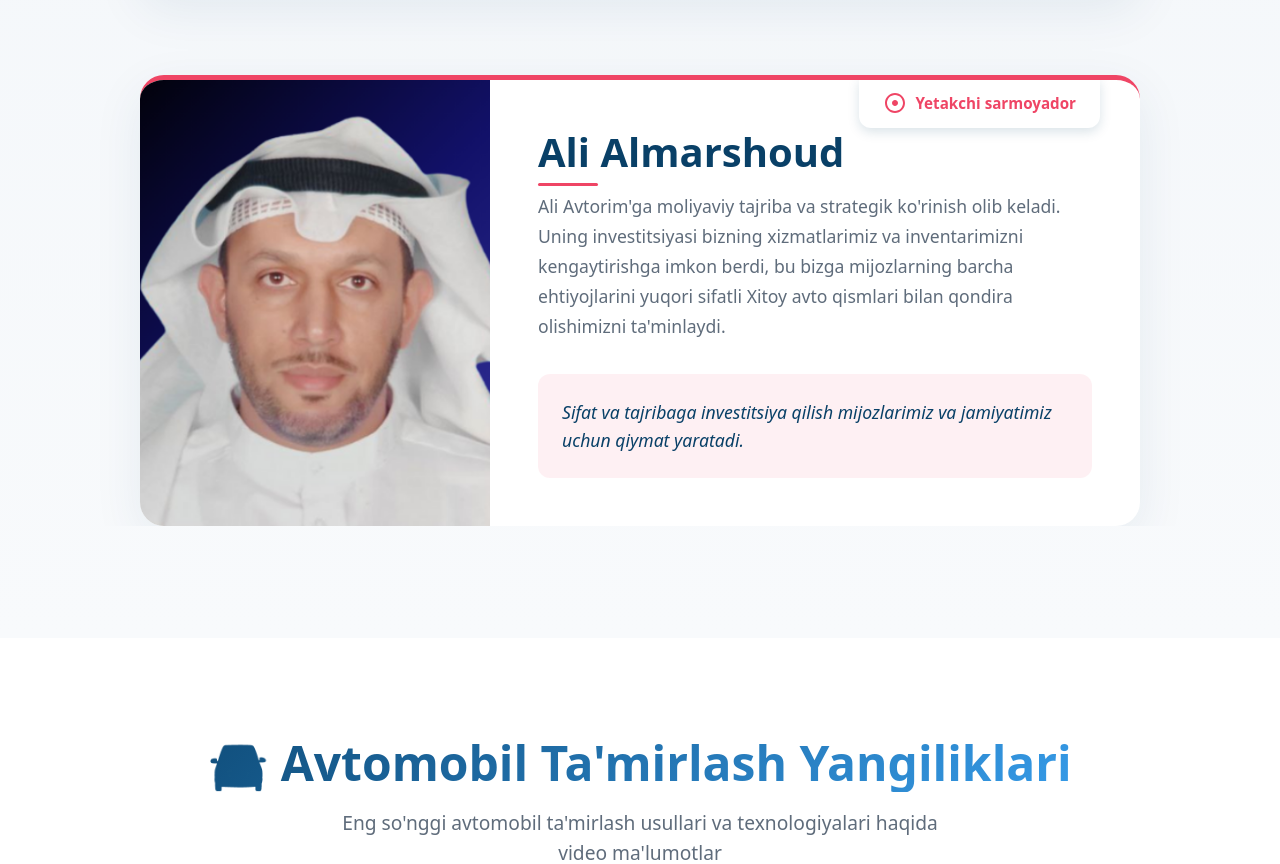
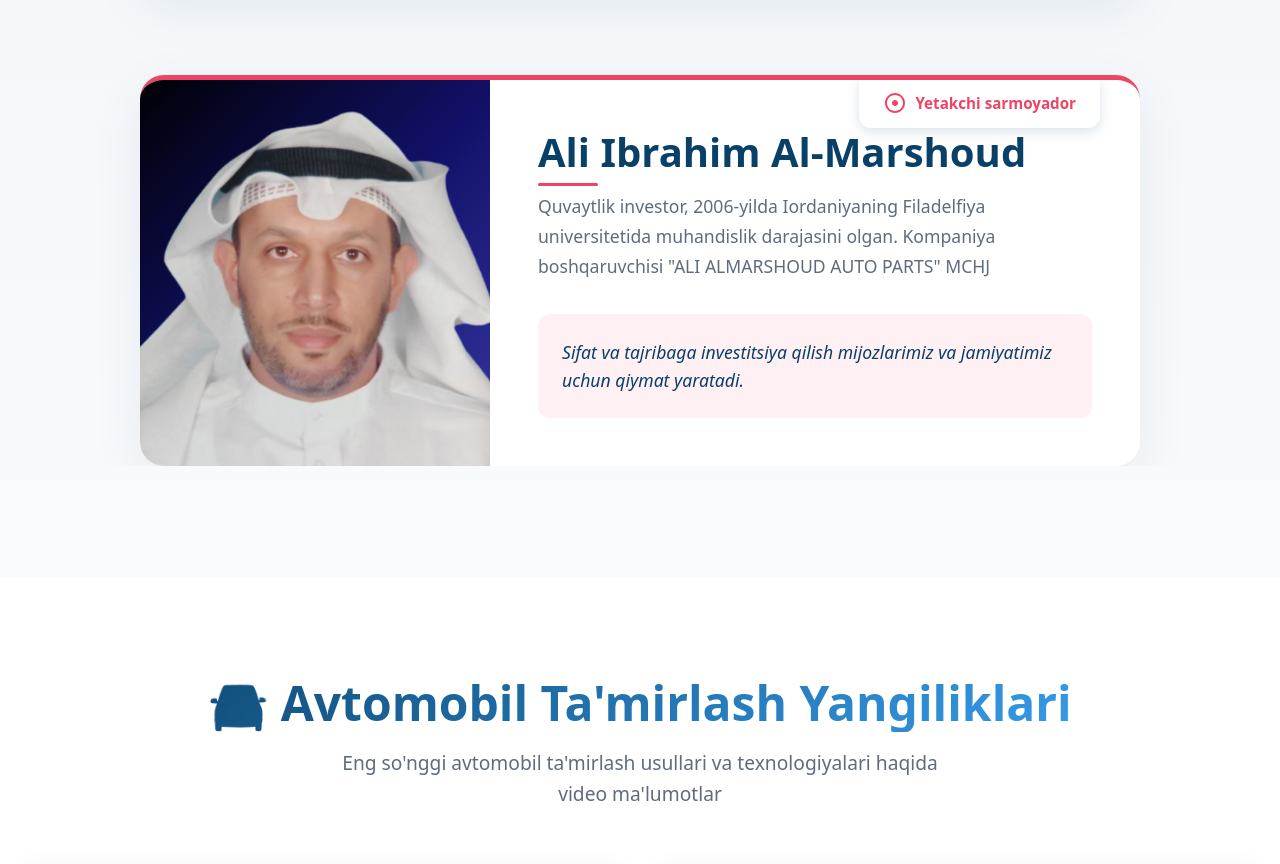
Before and after one commit to Mirjalol49/Avtorim.uz, a React (Vite) app: page / in a window 1280 px wide. Shown: the part 5820-6684 px from the top of the page. Built offline with nearby package versions, Linux system fonts and the light colour scheme; grey boxes are pictures that could not be loaded.

Commit message:
investor section updated

```diff
--- a/src/Ui/Header/Header.css
+++ b/src/Ui/Header/Header.css
@@ -145,11 +145,15 @@
       width: 80%;
       max-width: 300px;
       height: 100vh;
-      background: rgba(0, 0, 0, 0.9);
-      backdrop-filter: blur(10px);
+      background: black; /* Solid background color */
+      backdrop-filter: none;
       padding: 100px 25px 40px;
       transition: right 0.4s ease;
       z-index: 1000;
+      display: flex;
+      flex-direction: column;
+      align-items: center;
+      justify-content: center;
     }
 
     .nav.active {
@@ -159,7 +163,7 @@
     .nav-list {
       flex-direction: column;
       gap: 24px;
-      align-items: flex-start;
+      align-items: center;
     }
 
     .overlay {
--- a/src/Ui/Main/Founders/Founders.jsx
+++ b/src/Ui/Main/Founders/Founders.jsx
@@ -42,16 +42,22 @@ const Founders = () => {
       }
     },
     investor: {
-      name: "Ali Almarshoud",
+      name: "Ali Ibrahim Al-Marshoud",
       position: {
         en: "Lead Investor",
         ru: "Ведущий инвестор",
         uz: "Yetakchi sarmoyador"
       },
       description: {
-        en: "Ali brings financial expertise and strategic vision to Avtorim. His investment has enabled us to expand our services and inventory, ensuring we can meet all customer needs with the highest quality Chinese auto parts.",
-        ru: "Али привносит финансовую экспертизу и стратегическое видение в Avtorim. Его инвестиции позволили нам расширить наши услуги и ассортимент, гарантируя, что мы можем удовлетворить все потребности клиентов высококачественными китайскими автозапчастями.",
-        uz: "Ali Avtorim'ga moliyaviy tajriba va strategik ko'rinish olib keladi. Uning investitsiyasi bizning xizmatlarimiz va inventarimizni kengaytirishga imkon berdi, bu bizga mijozlarning barcha ehtiyojlarini yuqori sifatli Xitoy avto qismlari bilan qondira olishimizni ta'minlaydi."
+        en: `A Kuwaiti investor who Obtained a mechanical engineering degree in 2006 from Philadelphia University, Jordan.
+And a company manager
+"ALI ALMARSHOUD AUTO PARTS" MCHJ`,
+        ru: `Кувейтский инвестор, получивший степень инженера-механиста в 2006 году в Филадельфийском университете, Иордания.
+А менеджер компании
+ООО "ALI ALMARSHOUD AUTO PARTS"`,
+        uz: `Quvaytlik investor, 2006-yilda Iordaniyaning Filadelfiya universitetida muhandislik darajasini olgan.
+Kompaniya boshqaruvchisi
+"ALI ALMARSHOUD AUTO PARTS" MCHJ`
       },
       quote: {
         en: "Investing in quality and expertise creates value for our customers and community.",
```
